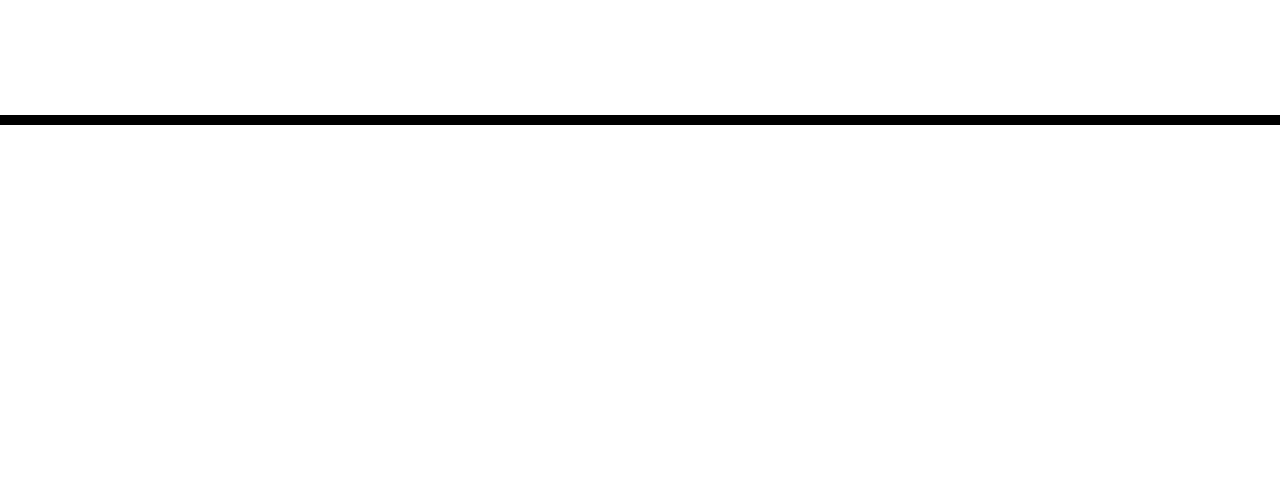
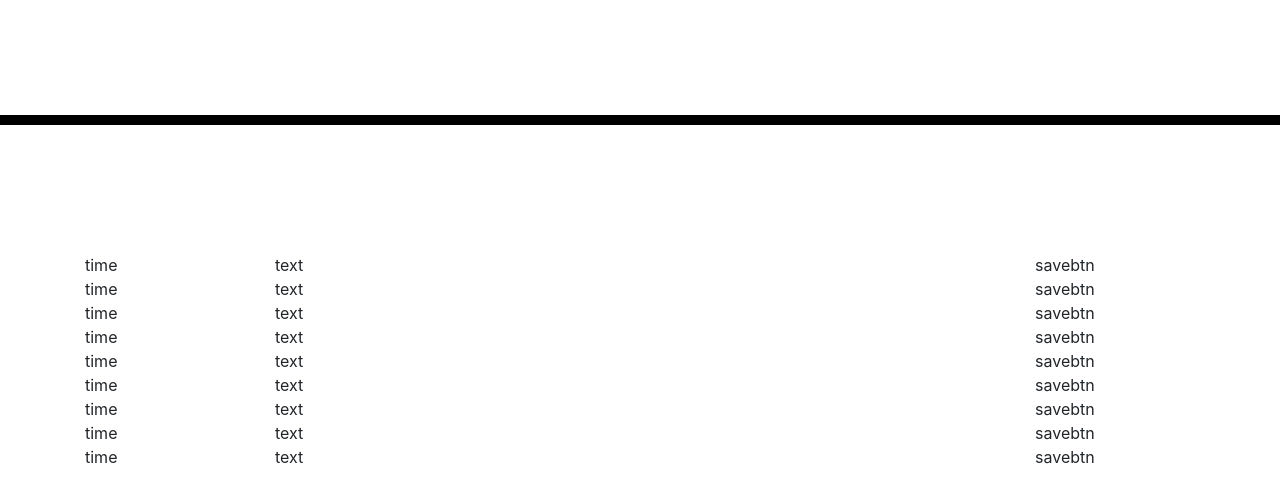
Before and after one commit to MikeZanercik/DayPlanner, a plain HTML site: page index.html in a window 1280 px wide. Shown: the part 239-742 px from the top of the page. Drawn offline with nearby package versions, Linux system fonts and the light colour scheme.

Commit message:
added the rows and columns that will eventaully be the planenr section

```diff
--- a/index.html
+++ b/index.html
@@ -1,14 +1,18 @@
 <!DOCTYPE html>
 <html lang="en">
+
 <head>
     <meta charset="UTF-8">
     <meta name="viewport" content="width=device-width, initial-scale=1.0">
     <meta http-equiv="X-UA-Compatible" content="ie=edge">
-    <link rel="stylesheet" href="https://stackpath.bootstrapcdn.com/bootstrap/4.3.1/css/bootstrap.min.css" integrity="sha384-ggOyR0iXCbMQv3Xipma34MD+dH/1fQ784/j6cY/iJTQUOhcWr7x9JvoRxT2MZw1T" crossorigin="anonymous">
+    <link rel="stylesheet" href="https://stackpath.bootstrapcdn.com/bootstrap/4.3.1/css/bootstrap.min.css"
+        integrity="sha384-ggOyR0iXCbMQv3Xipma34MD+dH/1fQ784/j6cY/iJTQUOhcWr7x9JvoRxT2MZw1T" crossorigin="anonymous">
     <link rel="stylesheet" href="./assets/style.css">
     <title>Day Planner</title>
 </head>
+
 <body>
+<!--Start of header-->
     <header>
         <div class="container">
             <div class="row">
@@ -19,6 +23,58 @@
             </div>
         </div>
     </header>
+<!--End of header-->
+<!--Start of main planner section-->
+    <main>
+        <div class="container">
+            <div class="row">
+                <div class="col-2">time</div>
+                <div class="col-8">text</div>
+                <div class="col-2">savebtn</div>
+            </div>
+            <div class="row">
+                <div class="col-2">time</div>
+                <div class="col-8">text</div>
+                <div class="col-2">savebtn</div>
+            </div>
+            <div class="row">
+                <div class="col-2">time</div>
+                <div class="col-8">text</div>
+                <div class="col-2">savebtn</div>
+            </div>
+            <div class="row">
+                <div class="col-2">time</div>
+                <div class="col-8">text</div>
+                <div class="col-2">savebtn</div>
+            </div>
+            <div class="row">
+                <div class="col-2">time</div>
+                <div class="col-8">text</div>
+                <div class="col-2">savebtn</div>
+            </div>
+            <div class="row">
+                <div class="col-2">time</div>
+                <div class="col-8">text</div>
+                <div class="col-2">savebtn</div>
+            </div>
+            <div class="row">
+                <div class="col-2">time</div>
+                <div class="col-8">text</div>
+                <div class="col-2">savebtn</div>
+            </div>
+            <div class="row">
+                <div class="col-2">time</div>
+                <div class="col-8">text</div>
+                <div class="col-2">savebtn</div>
+            </div>
+            <div class="row">
+                <div class="col-2">time</div>
+                <div class="col-8">text</div>
+                <div class="col-2">savebtn</div>
+            </div>
+        </div>
+    </main>
+    <!--End of main planner section-->
 
 
 
@@ -26,4 +82,5 @@
 
     <script src="./assets/javascript.js"></script>
 </body>
+
 </html>
```
